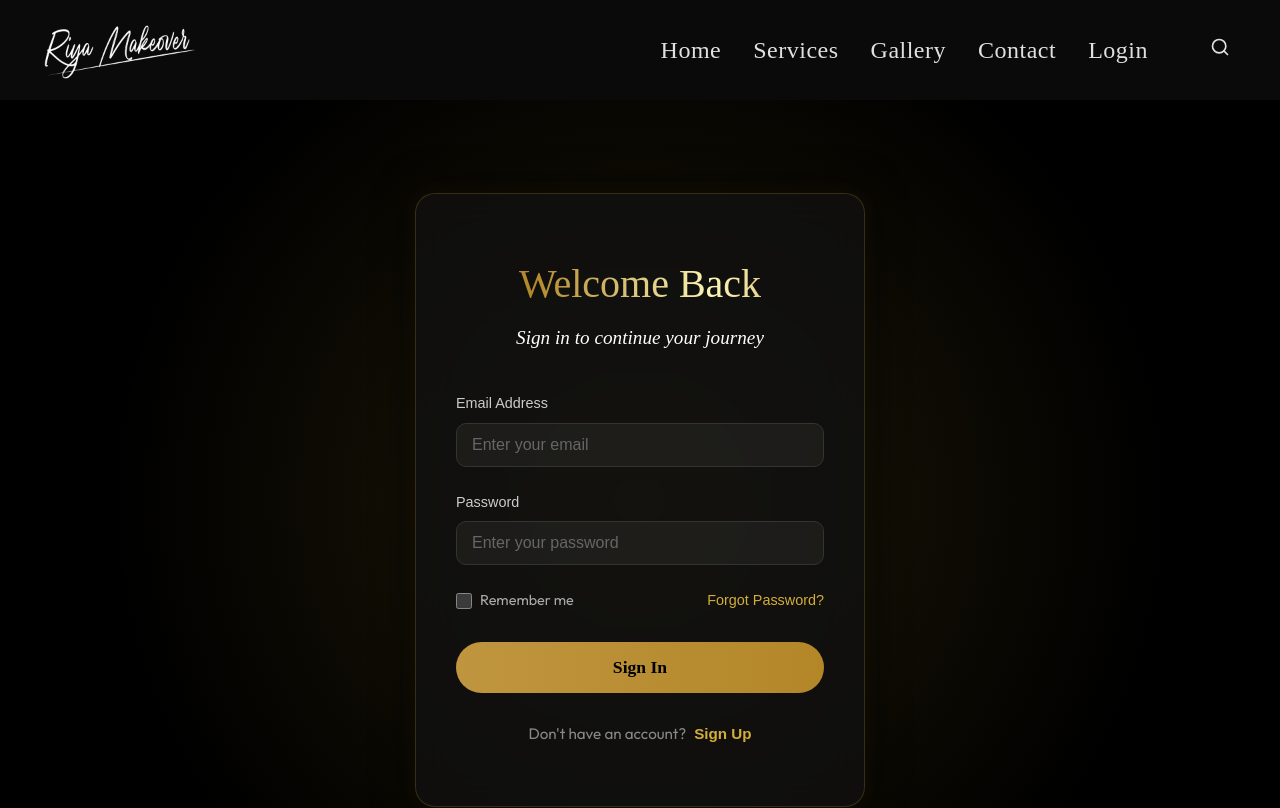
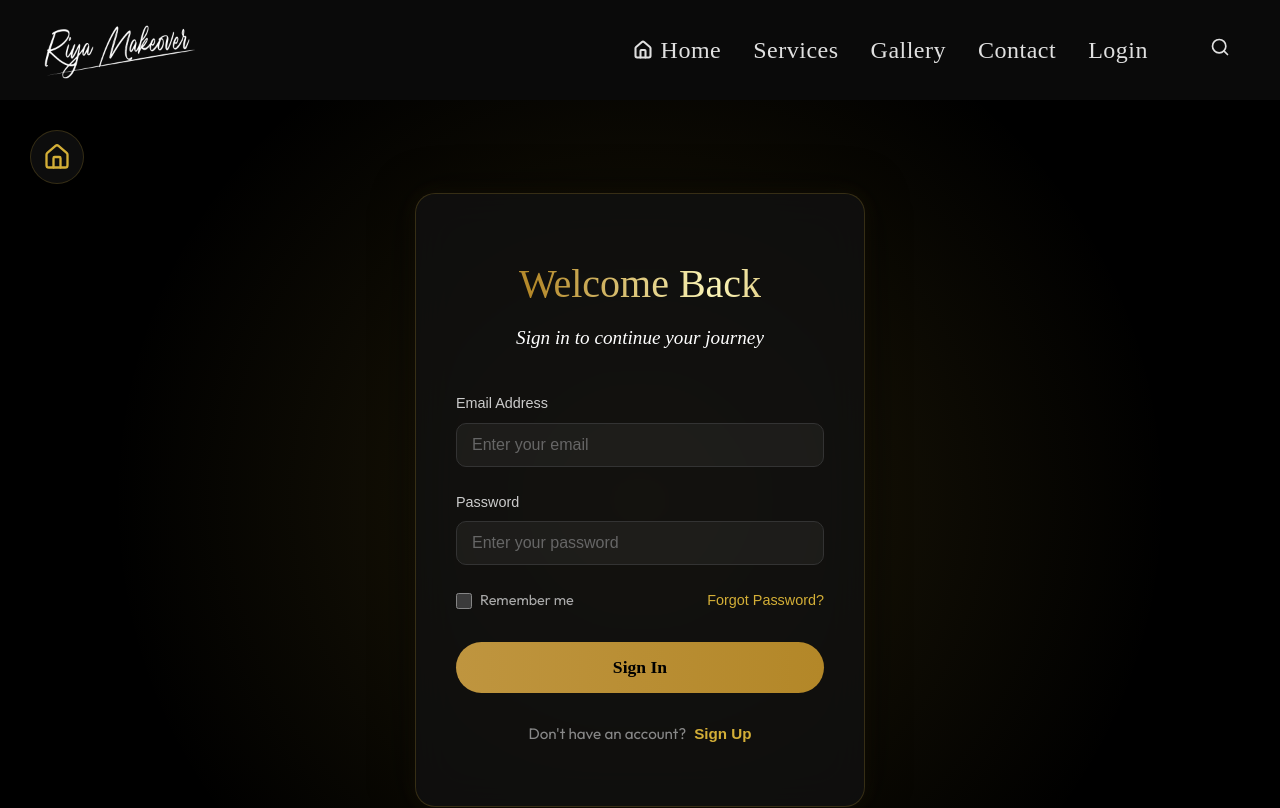
Before and after one commit to Starlord786/riyamakeover-in, a React (Vite) app: page /login in a window 1280 px wide. Shown: the top 808 px of the page. Built offline with nearby package versions, Linux system fonts and the light colour scheme; a web font is replaced by a local one.

Commit message:
allignment2

```diff
--- a/src/components/Gallery.jsx
+++ b/src/components/Gallery.jsx
@@ -56,7 +56,7 @@ const Gallery = () => {
     };
 
     return (
-        <div className="gallery-container">
+        <div className="gallery-container" id="gallery">
             <div className="gallery-header">
                 <h1>Our Masterpieces</h1>
                 <p>Explore our latest work and transformations</p>
--- a/src/components/Navbar.css
+++ b/src/components/Navbar.css
@@ -302,8 +302,27 @@
         opacity: 0;
     }
 
+
     .bar.open:nth-child(3) {
         transform: translateY(-8px) rotate(-45deg);
         background-color: #d4af37;
     }
 }
+
+/* Home Link Styles */
+.home-link {
+    display: flex;
+    align-items: center;
+    gap: 8px;
+    justify-content: center;
+    /* Center content for consistency */
+}
+
+.home-icon {
+    transition: transform 0.3s ease;
+}
+
+.home-link:hover .home-icon {
+    transform: scale(1.1);
+    color: #d4af37;
+}
--- a/src/components/Navbar.jsx
+++ b/src/components/Navbar.jsx
@@ -1,5 +1,6 @@
 import React, { useState, useEffect, useRef } from 'react';
 import { Link } from 'react-router-dom';
+import { Home } from 'lucide-react';
 import { ToastContainer, toast } from 'react-toastify';
 import 'react-toastify/dist/ReactToastify.css';
 import './Navbar.css';
@@ -72,10 +73,13 @@ const Navbar = () => {
                     <img src={logo} alt="Riya Makeover" className="logo-img" />
                 </Link>
                 <div className={`navbar-menu ${isOpen ? 'active' : ''}`}>
-                    <Link to="/" className="navbar-item" onClick={() => setIsOpen(false)}>Home</Link>
-                    <Link to="/services" className="navbar-item" onClick={() => setIsOpen(false)}>Services</Link>
-                    <Link to="/gallery" className="navbar-item" onClick={() => setIsOpen(false)}>Gallery</Link>
-                    <a href="#contact" className="navbar-item" onClick={() => setIsOpen(false)}>Contact</a>
+                    <Link to="/" className="navbar-item home-link" onClick={() => setIsOpen(false)}>
+                        <Home size={20} className="home-icon" strokeWidth={2.5} />
+                        <span>Home</span>
+                    </Link>
+                    <Link to="/#services" className="navbar-item" onClick={() => setIsOpen(false)}>Services</Link>
+                    <Link to="/#gallery" className="navbar-item" onClick={() => setIsOpen(false)}>Gallery</Link>
+                    <Link to="/#contact" className="navbar-item" onClick={() => setIsOpen(false)}>Contact</Link>
                     <Link to="/login" className="navbar-item" onClick={() => setIsOpen(false)}>Login</Link>
 
                     <div
--- a/src/components/ScrollToTop.jsx
+++ b/src/components/ScrollToTop.jsx
@@ -2,11 +2,22 @@ import { useEffect } from 'react';
 import { useLocation } from 'react-router-dom';
 
 const ScrollToTop = () => {
-    const { pathname } = useLocation();
+    const { pathname, hash } = useLocation();
 
     useEffect(() => {
-        window.scrollTo(0, 0);
-    }, [pathname]);
+        if (hash) {
+            // Add a small delay to ensure DOM is ready if navigating from another page
+            setTimeout(() => {
+                const id = hash.substring(1);
+                const element = document.getElementById(id);
+                if (element) {
+                    element.scrollIntoView({ behavior: 'smooth' });
+                }
+            }, 100);
+        } else {
+            window.scrollTo(0, 0);
+        }
+    }, [pathname, hash]);
 
     return null;
 };
--- a/src/components/Services.jsx
+++ b/src/components/Services.jsx
@@ -113,7 +113,7 @@ const Services = () => {
     const [showAll, setShowAll] = React.useState(false);
 
     return (
-        <div className="services-page">
+        <div className="services-page" id="services">
             {/* Golden Particles Animation */}
             <div className="particles-container">
                 {[...Array(70)].map((_, i) => (
--- a/src/pages/Login.css
+++ b/src/pages/Login.css
@@ -211,3 +211,38 @@
         font-size: 2rem;
     }
 }
+
+/* Home Exit Button */
+.home-exit-btn {
+    position: absolute;
+    top: 30px;
+    left: 30px;
+    color: #d4af37;
+    background: rgba(255, 255, 255, 0.05);
+    padding: 12px;
+    border-radius: 50%;
+    display: flex;
+    align-items: center;
+    justify-content: center;
+    transition: all 0.3s ease;
+    z-index: 100;
+    backdrop-filter: blur(5px);
+    border: 1px solid rgba(212, 175, 55, 0.2);
+    text-decoration: none;
+}
+
+.home-exit-btn:hover {
+    background: #d4af37;
+    color: #000;
+    transform: scale(1.1) rotate(-10deg);
+    box-shadow: 0 0 20px rgba(212, 175, 55, 0.5);
+    border-color: #d4af37;
+}
+
+@media (max-width: 500px) {
+    .home-exit-btn {
+        top: 20px;
+        left: 20px;
+        padding: 10px;
+    }
+}
--- a/src/pages/Login.jsx
+++ b/src/pages/Login.jsx
@@ -1,8 +1,11 @@
 import React, { useState } from 'react';
 import { Link } from 'react-router-dom';
+import { Home } from 'lucide-react';
 import './Login.css';
 
 const Login = () => {
+    // ... (state and handlers remain unchanged)
+
     const [formData, setFormData] = useState({
         email: '',
         password: '',
@@ -25,6 +28,9 @@ const Login = () => {
 
     return (
         <div className="login-container">
+            <Link to="/" className="home-exit-btn" aria-label="Back to Home">
+                <Home size={28} />
+            </Link>
             <div className="login-bg-glow"></div>
 
             <div className="login-card">
```
